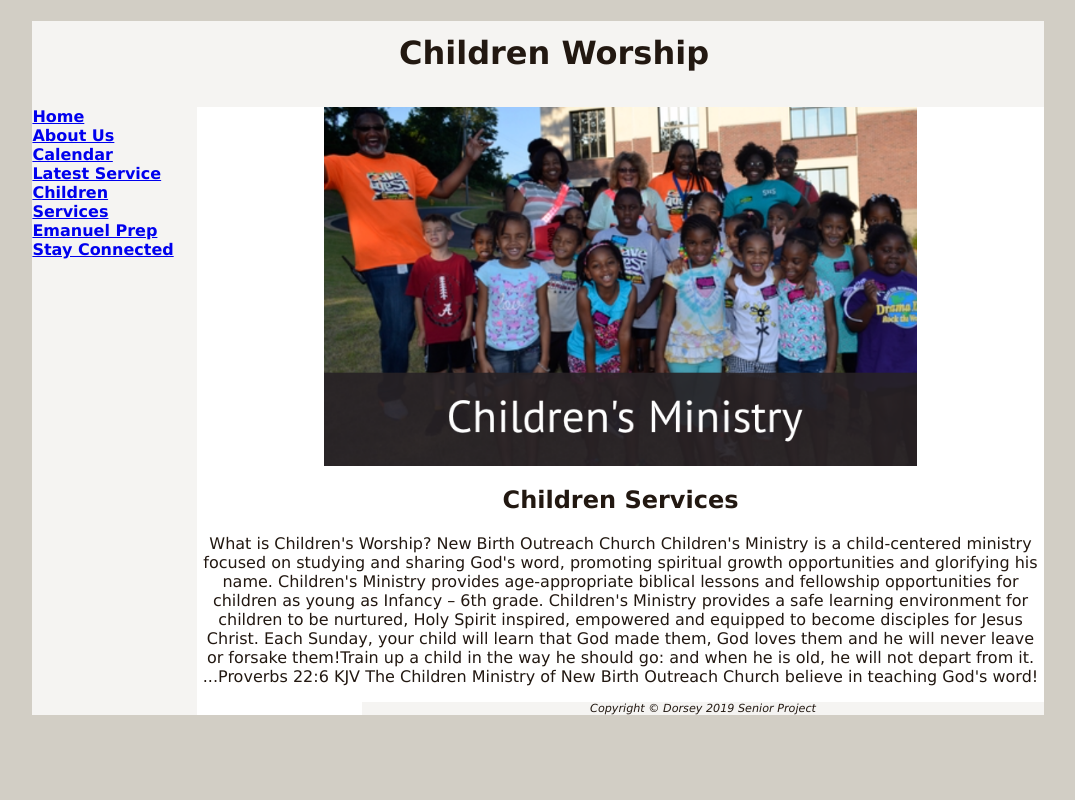
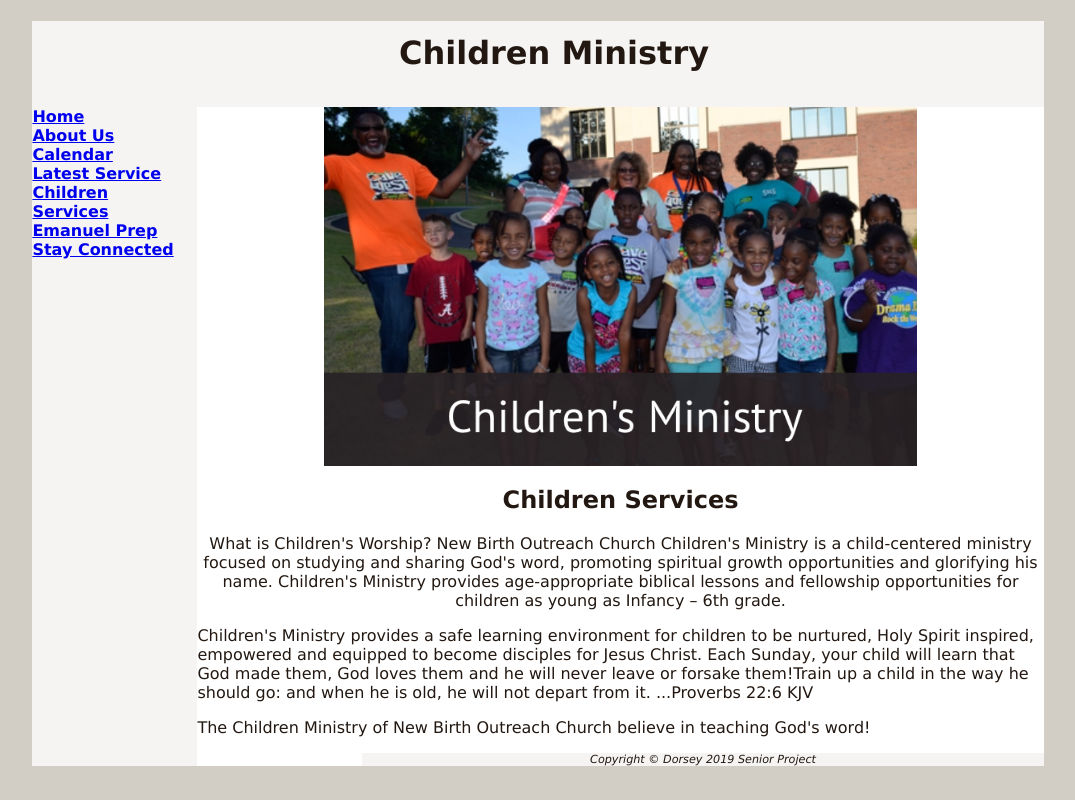
Before and after one commit to madmanmiked/Fall2019Project, a plain HTML site: page child.html in a window 1280 px wide. Shown: the whole page, without its empty margins (102-1177 px from the left). Drawn offline with Linux system fonts and the light colour scheme.

Commit message:
Update child.html

```diff
--- a/child.html
+++ b/child.html
@@ -8,7 +8,7 @@
 <body>
 	<div id = "wrapper">
 <header>
-	<h1 align="center">Children Worship</h1>
+	<h1 align="center">Children Ministry</h1>
 </header>
 <nav>
 		<b> <a href = "index.html" >Home</a> &nbsp; <br>
@@ -25,11 +25,11 @@
 	<img src = "child.png" alt ="Come as you are...leave better.">
 	<h2 align="center">Children Services</h2>
 <p align="center"> What is Children's Worship?
-New Birth Outreach Church Children's Ministry is a child-centered ministry focused on studying and sharing God's word, promoting spiritual growth opportunities and glorifying his name.  Children's Ministry provides age-appropriate biblical lessons and fellowship opportunities for children as young as Infancy – 6th grade.
+New Birth Outreach Church Children's Ministry is a child-centered ministry focused on studying and sharing God's word, promoting spiritual growth opportunities and glorifying his name.  Children's Ministry provides age-appropriate biblical lessons and fellowship opportunities for children as young as Infancy – 6th grade.</p>
 
-Children's Ministry provides a safe learning environment for children to be nurtured, Holy Spirit inspired, empowered and equipped to become disciples for Jesus Christ. Each Sunday, your child will learn that God made them, God loves them and he will never leave or forsake them!Train up a child in the way he should go: and when he is old, he will not depart from it. ...Proverbs 22:6 KJV
+<p>Children's Ministry provides a safe learning environment for children to be nurtured, Holy Spirit inspired, empowered and equipped to become disciples for Jesus Christ. Each Sunday, your child will learn that God made them, God loves them and he will never leave or forsake them!Train up a child in the way he should go: and when he is old, he will not depart from it. ...Proverbs 22:6 KJV</p>
 
-The Children Ministry of New Birth Outreach Church believe in teaching God's word!</p>
+<p>The Children Ministry of New Birth Outreach Church believe in teaching God's word!</p>
 
 <footer align="center">
 	Copyright &copy; Dorsey 2019 Senior Project<br>
```
